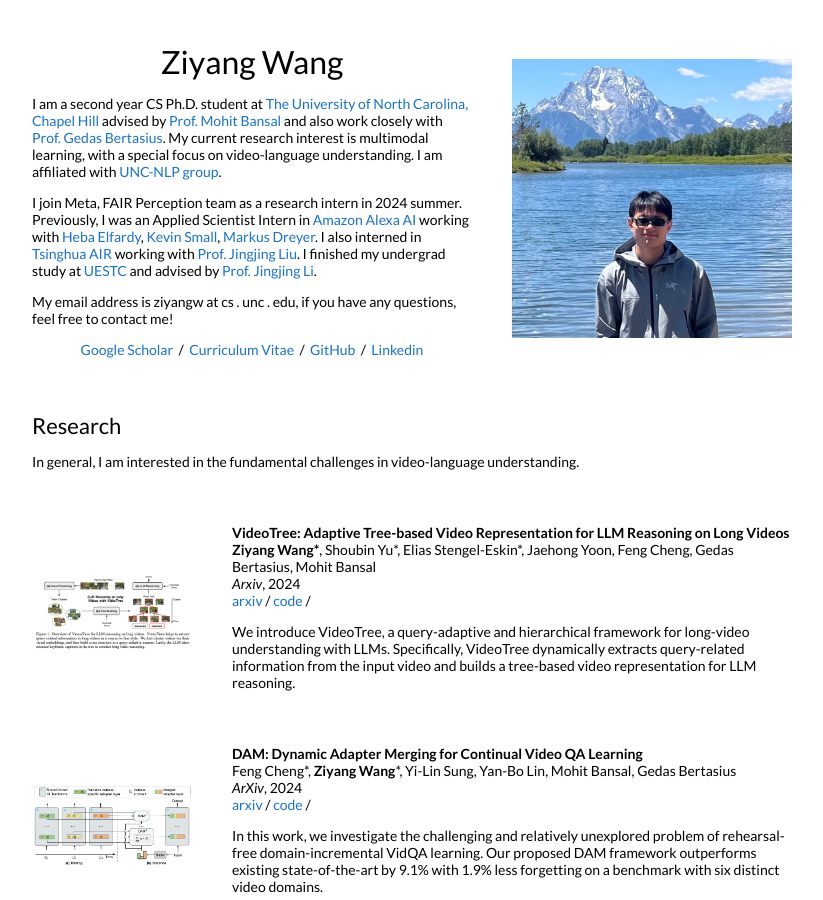
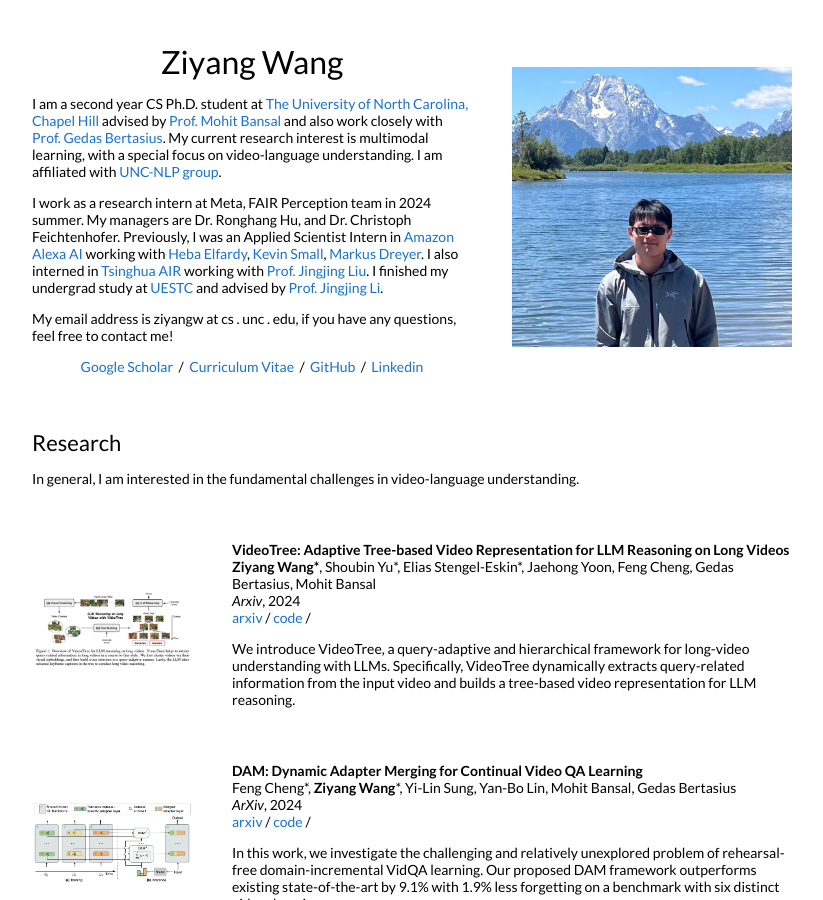
Before and after one commit to ZiyangW2000/ZiyangW2000.github.io, a Jekyll site: the page built from _posts/2016-06-27-vcsel.markdown, in a window 1280 px wide and 900 px high. Shown: the whole window, without its empty margins (228-1051 px from the left). Built offline with Jekyll 4.4.1, drawn with Linux system fonts in a browser that asks for light colours.

Commit message:
Update default.html

```diff
--- a/_layouts/default.html
+++ b/_layouts/default.html
@@ -30,7 +30,7 @@
               <p>I am a second year CS Ph.D. student at <a href="https://www.unc.edu//">The University of North Carolina, Chapel Hill</a> advised by <a href="https://www.cs.unc.edu/~mbansal//">Prof. Mohit Bansal</a> and also work closely with <a href="https://www.gedasbertasius.com//">Prof. Gedas Bertasius</a>. My current research interest is multimodal learning, with a special focus on video-language understanding. I am affiliated with <a href="https://nlp.cs.unc.edu/">UNC-NLP group</a>.
               </p>
               <p>
-                I join Meta, FAIR Perception team as a research intern in 2024 summer. Previously, I was an Applied Scientist Intern in <a href="https://www.amazon.science/">Amazon Alexa AI</a> working with <a href="https://www.amazon.science/author/heba-elfardy">Heba Elfardy</a>, <a href="http://www.kevinsmall.org/">Kevin Small</a>, <a href="https://markusdreyer.org/">Markus Dreyer</a>. I also interned in <a href="https://air.tsinghua.edu.cn/en/">Tsinghua AIR</a> working with <a href="https://air.tsinghua.edu.cn/en/info/1046/1194.htm">Prof. Jingjing Liu</a>. I finished my undergrad study at <a href="https://en.uestc.edu.cn">UESTC</a> and advised by <a href="https://lijin118.github.io//">Prof. Jingjing Li</a>.
+                I work as a research intern at Meta, FAIR Perception team in 2024 summer. My managers are Dr. Ronghang Hu, and Dr. Christoph Feichtenhofer. Previously, I was an Applied Scientist Intern in <a href="https://www.amazon.science/">Amazon Alexa AI</a> working with <a href="https://www.amazon.science/author/heba-elfardy">Heba Elfardy</a>, <a href="http://www.kevinsmall.org/">Kevin Small</a>, <a href="https://markusdreyer.org/">Markus Dreyer</a>. I also interned in <a href="https://air.tsinghua.edu.cn/en/">Tsinghua AIR</a> working with <a href="https://air.tsinghua.edu.cn/en/info/1046/1194.htm">Prof. Jingjing Liu</a>. I finished my undergrad study at <a href="https://en.uestc.edu.cn">UESTC</a> and advised by <a href="https://lijin118.github.io//">Prof. Jingjing Li</a>.
 
               </p>
               <p>
```
